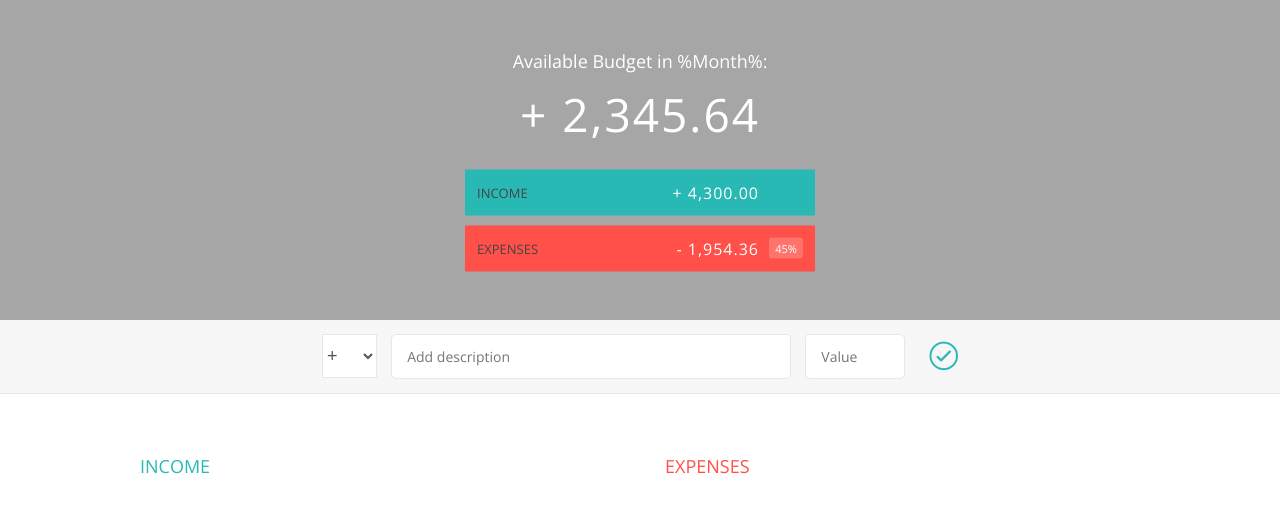
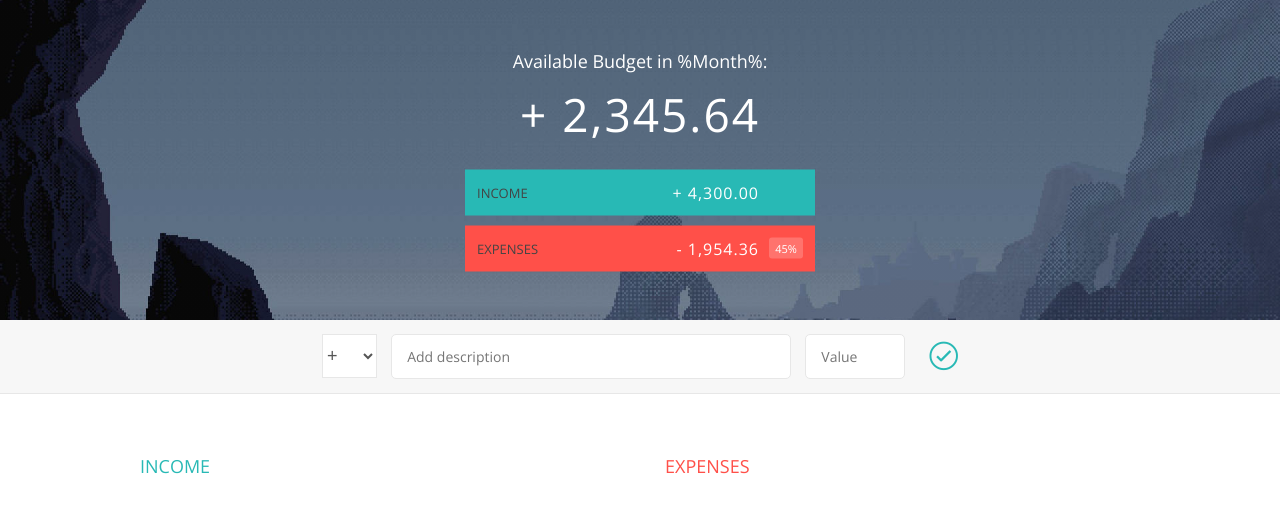
Before and after one commit to dotmotion/BudgetApp, a plain HTML site: page index.html in a window 1280 px wide. Drawn offline with nearby package versions, Linux system fonts and the light colour scheme.

Commit message:
added background image

```diff
--- a/style.css
+++ b/style.css
@@ -39,8 +39,8 @@ body {
 
 .top {
   height: 40vh;
-  background-image: linear-gradient(rgba(0, 0, 0, 0.35), rgba(0, 0, 0, 0.35));
-  /* url(back.png) */
+  background-image: linear-gradient(rgba(0, 0, 0, 0.35), rgba(0, 0, 0, 0.35)),
+    url(back.jpg);
   background-size: cover;
   background-position: center;
   position: relative;
```
Also changed, not shown: back.jpg (added).
